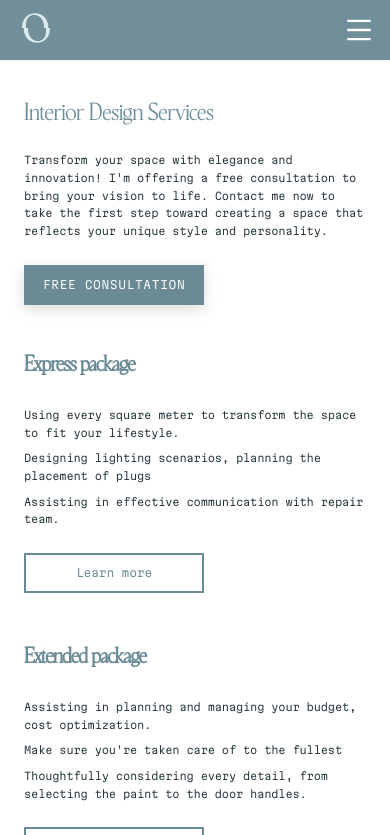
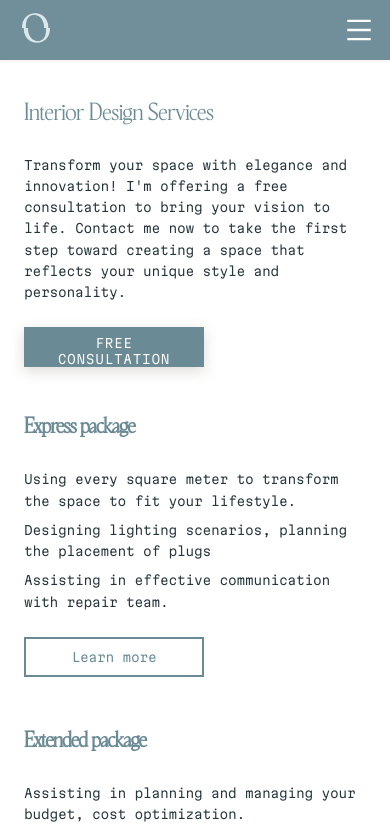
Before and after one commit to AllaOz/DesignerNext.js, a Next.js app in the folder interior-design/: page /services in a window 390 px wide. Shown: the top 835 px of the page. Built offline with nearby package versions, Linux system fonts and the light colour scheme.

Commit message:
Increase mobile font sizes to ~12.5px for better readability

```diff
--- a/interior-design/components/globals.scss
+++ b/interior-design/components/globals.scss
@@ -531,11 +531,11 @@ $hover-color: $accent-color;
   }
 
   .paragraphAboutme {
-    font-size: 0.65rem;
+    font-size: 0.78125rem; // ~12.5px
   }
 
   .paragraphWhyChooseMe {
-    font-size: 0.65rem;
+    font-size: 0.78125rem; // ~12.5px
   }
 
   .textContainer {
@@ -546,7 +546,7 @@ $hover-color: $accent-color;
   .learnMoreBtn {
     min-width: 180px;
     width: 180px;
-    font-size: 0.7rem;
+    font-size: 0.78125rem; // ~12.5px
     padding: 8px 12px;
   }
 }
--- a/interior-design/components/styles/projects.module.scss
+++ b/interior-design/components/styles/projects.module.scss
@@ -67,7 +67,7 @@
     }
 
     .projectDescription {
-        font-size: 0.7rem;
+        font-size: 0.78125rem; // ~12.5px
     }
 }
 
@@ -322,7 +322,7 @@
     }
 
     .projectDescription {
-        font-size: 0.65rem;
+        font-size: 0.78125rem; // ~12.5px
         font-family: "Martian Mono", monospace;
         letter-spacing: -0.02em;
     }
@@ -350,7 +350,7 @@
 
     .modalHeader p {
         font-family: "Martian Mono", monospace;
-        font-size: 0.65rem;
+        font-size: 0.78125rem; // ~12.5px
         letter-spacing: -0.02em;
     }
 
--- a/interior-design/components/styles/services.module.scss
+++ b/interior-design/components/styles/services.module.scss
@@ -167,7 +167,7 @@
   }
 
   .paragraph_container {
-    font: 12px $basic-font;
+    font: 12.5px $basic-font;
     width: 100%;
     display: flex;
     justify-content: flex-start;
@@ -181,7 +181,7 @@
   }
 
   .card_box ul li.paragraphCard {
-    font-size: 0.65rem;
+    font-size: 0.78125rem; // ~12.5px
     text-align: left;
     list-style: none;
     margin: 0.5rem 0;
@@ -250,7 +250,7 @@
   }
 
   .card_box_modal li.paragraphCard {
-    font-size: 0.65rem;
+    font-size: 0.78125rem; // ~12.5px
     text-align: left;
     list-style: none;
     margin: 0.5rem 0;
```
